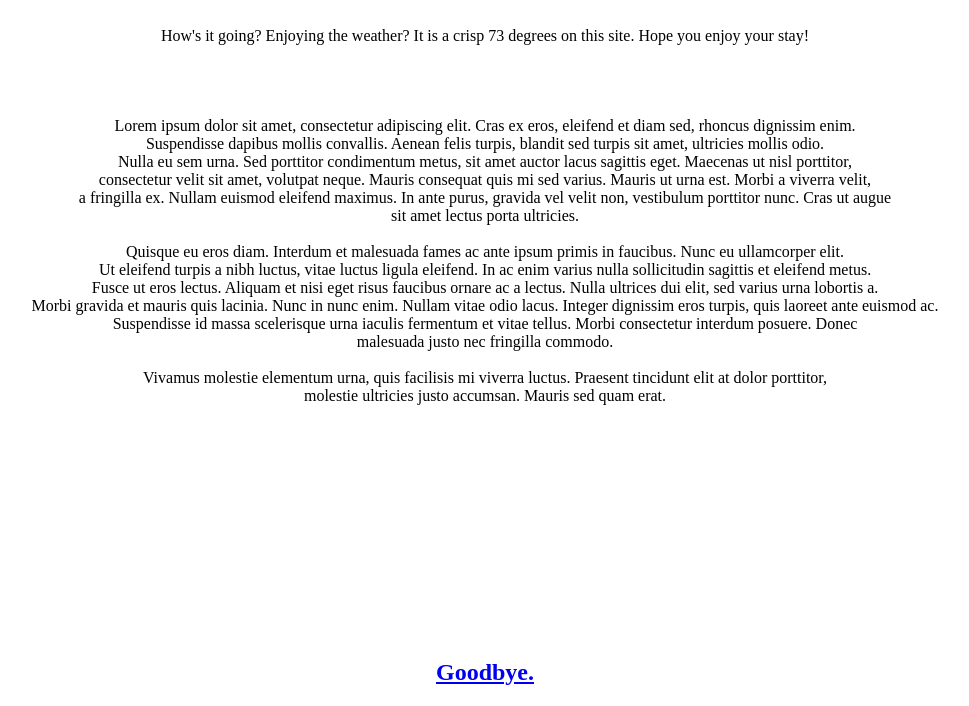
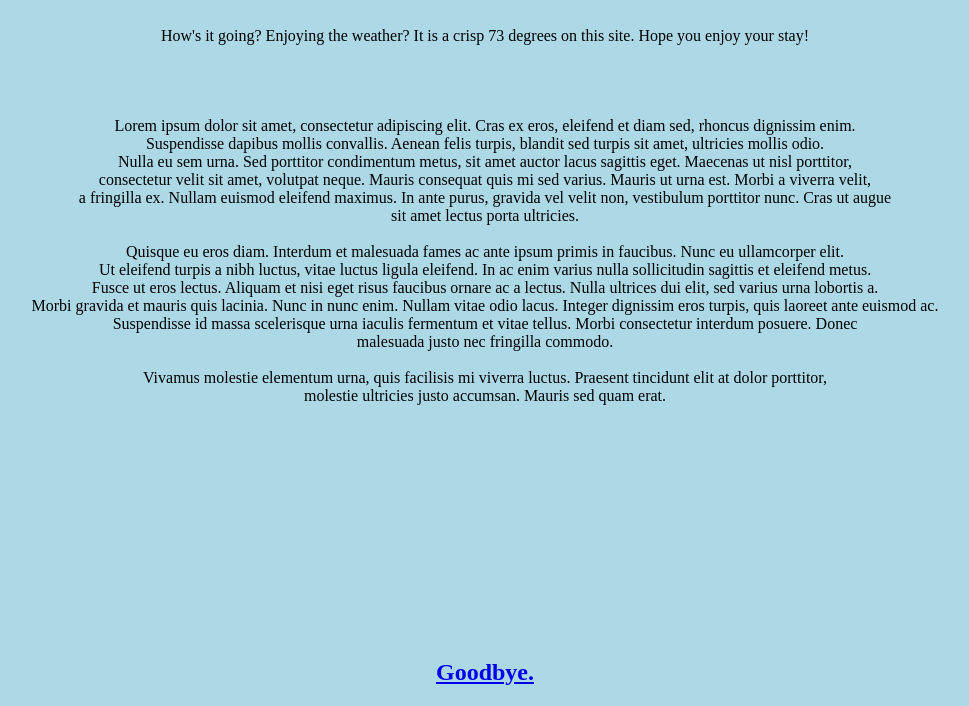
Before and after one commit to peteralfano/peteralfano.github.io, a plain HTML site: page index.html in a window 1280 px wide. Shown: the part 432-1138 px from the top of the page, without its empty margins (155-1124 px from the left). Drawn offline with Linux system fonts and the light colour scheme.

Commit message:
Update background.css

```diff
--- a/background.css
+++ b/background.css
@@ -1,12 +1,6 @@
-<!DOCTYPE html>
-<html>
-   <head></head>
-   <style>
+
    body{
 
       background-color:lightblue;
 
       }
-   </style>
-   </body>
-</html>
```
